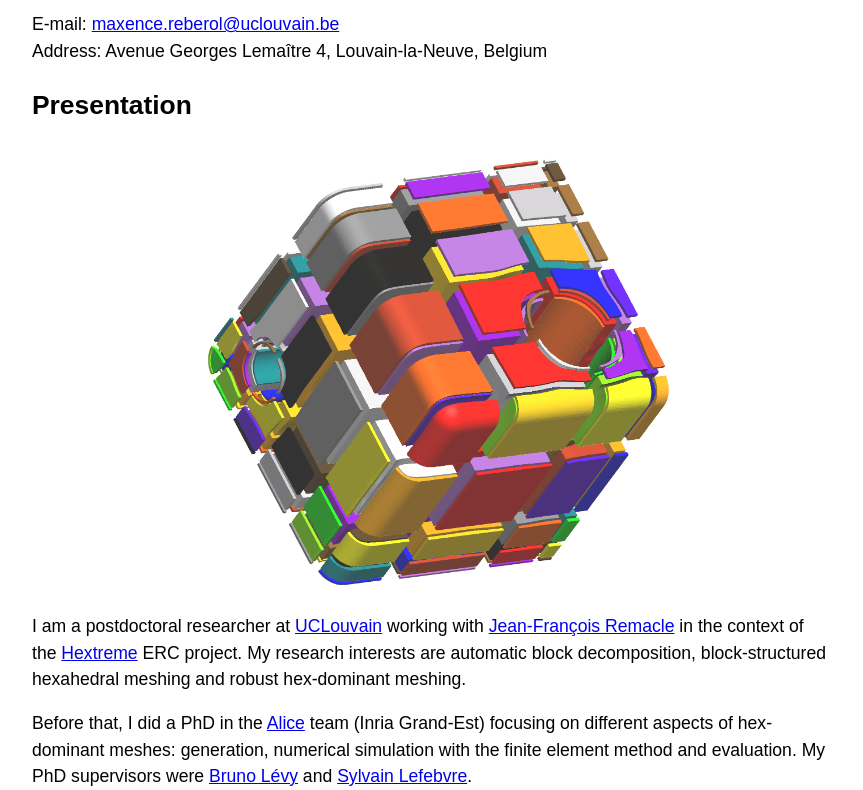
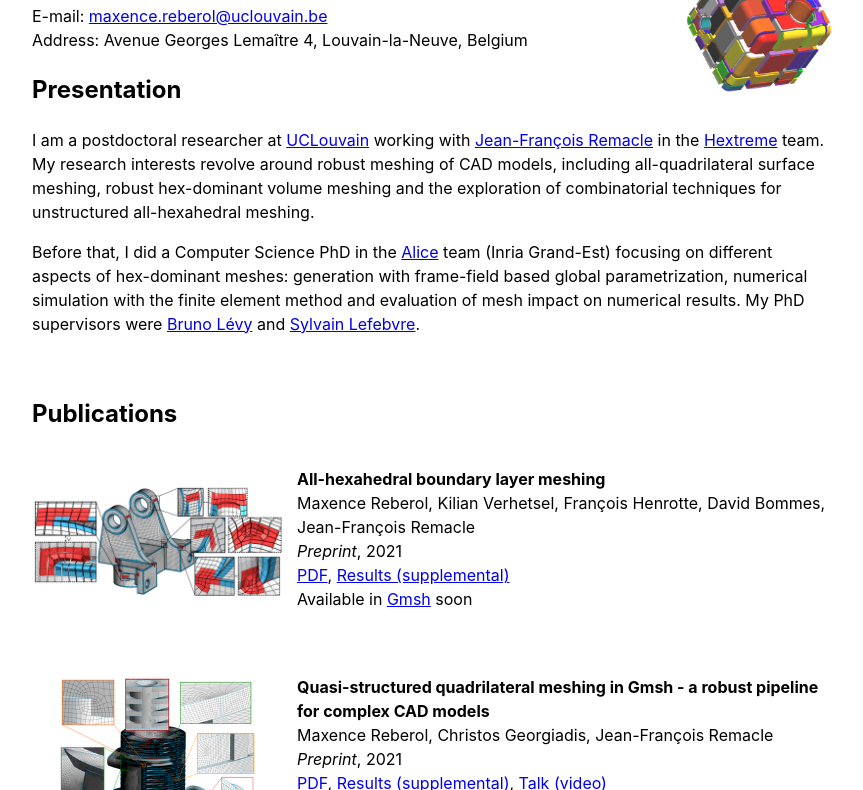
Before and after one commit to mxncr/mxncr.github.io, a plain HTML site: page index.html in a window 1280 px wide. Shown: the part 72-862 px from the top of the page, without its empty margins (208-1071 px from the left). Drawn offline with Linux system fonts and the light colour scheme.

Commit message:
add hexbl

```diff
--- a/index.html
+++ b/index.html
@@ -9,7 +9,7 @@ body{
     margin:1em auto;
     max-width:800px;
     padding:0 .62em;
-    font:1.1em/1.42 sans-serif;
+    font-family: -apple-system,BlinkMacSystemFont,Segoe UI,Roboto,Oxygen-Sans,Ubuntu,Cantarell,Helvetica Neue,sans-serif;
     line-height:1.5;
 }
 h1,h2,h3 {
@@ -36,6 +36,7 @@ p1 {
     <!--<aside>subtitle</aside>-->
 </header>
 <p>
+    <img style="float: right; margin: -50px 0px 0px 0px;" src="img/b2cyls_dual_dcp.png" width="150" />
     E-mail: <a href="mailto:maxence.reberol@uclouvain.be">maxence.reberol@uclouvain.be</a>
     <br>
     Address:
@@ -43,21 +44,22 @@ p1 {
 </p>
 
 <h2>Presentation</h2>
-<p style="text-align:center;">
-<img src="img/b2cyls_dual_dcp.png" width="60%"/>
-</p>
     <p>
     I am a postdoctoral researcher at <a href="https://uclouvain.be">UCLouvain</a>
     working with <a href="https://perso.uclouvain.be/jean-francois.remacle/">Jean-François Remacle</a>
-    in the context of the <a href="https://www.hextreme.eu/">Hextreme</a> ERC project. My research interests
-    are automatic block decomposition, block-structured hexahedral meshing and robust hex-dominant meshing.
+    in the <a href="https://www.hextreme.eu/">Hextreme</a> team. My research interests
+    revolve around robust meshing of CAD models, including all-quadrilateral
+    surface meshing, robust hex-dominant volume meshing and the exploration of
+    combinatorial techniques for unstructured all-hexahedral meshing.
     </p>
 
 
     <p>
-    Before that, I did a PhD in the <a href="http://alice.loria.fr/">Alice</a> team (Inria Grand-Est)
-    focusing on different aspects of hex-dominant meshes: generation, numerical simulation with the finite
-    element method and evaluation. My PhD supervisors were <a href="https://members.loria.fr/BLevy/">Bruno Lévy</a>
+    Before that, I did a Computer Science PhD in the <a href="http://alice.loria.fr/">Alice</a> team (Inria Grand-Est)
+    focusing on different aspects of hex-dominant meshes: generation with
+    frame-field based global parametrization, numerical simulation with the
+    finite element method and evaluation of mesh impact on numerical results. My PhD supervisors were <a
+    href="https://members.loria.fr/BLevy/">Bruno Lévy</a>
     and <a href="http://www.antexel.com/">Sylvain Lefebvre</a>.
     </p>
 <br>
@@ -65,6 +67,25 @@ p1 {
 <h2>Publications</h2>
 
     <div style="clear: both;"></div>
+
+    <dl>
+        <a href="img/hexbl_m3.jpeg">
+            <img style="float: left; margin: -20px 15px 0px 0px;" src="img/box_hexbl.png" width="250" />
+        </a>
+        <div id="paper">
+        <dt> <b> All-hexahedral boundary layer meshing </b> </dt>
+        <dt>Maxence Reberol, Kilian Verhetsel, François Henrotte, David Bommes, Jean-François Remacle </dt>
+        <dt><i>Preprint</i>, 2021</dt>
+        <dt>
+            <a href="https://mxncr.github.io/pdf/hexbl_2021.pdf">PDF</a>,
+            <a href="https://www.hextreme.eu/data/hexbl_supplemental.pdf">Results (supplemental)</a> <br>
+            Available in <a href="http://gmsh.info/">Gmsh</a> soon
+        </dt>
+        </div>
+    </dl>
+
+    <div style="clear: both;"></div>
+    <br>
 
     <dl>
         <a href="img/quadqs_block.png">
@@ -87,7 +108,7 @@ p1 {
     <div style="clear: both;"></div>
 
     <dl>
-        <img style="float: left; margin: -15px 15px 10px 0px;" src="img/box_highval.png" width="250" />
+        <img style="float: left; margin: -30px 15px 10px 0px;" src="img/box_highval.png" width="250" />
         <div id="paper">
         <dt> <b> Quad layouts with high valence singularities for flexible quad meshing </b> </dt>
         <dt>Jovana Jezdimirovíc, Alexandre Chemin, Maxence Reberol, François Henrotte, Jean François Remacle</dt>
@@ -109,7 +130,7 @@ p1 {
     <div style="clear: both;"></div>
 
     <dl>
-        <img style="float: left; margin: -10px 15px 0px 0px;" src="img/box_ffc.png" width="250" />
+        <img style="float: left; margin: -30px 15px 0px 0px;" src="img/box_ffc.png" width="250" />
         <dt> <b> Multiple approaches to frame field correction for CAD models </b> </dt>
         <dt>Maxence Reberol, Alexandre Chemin, Jean-François Remacle </dt>
         <dt><i>28th International Meshing Roundtable</i>, 2019</dt>
@@ -166,10 +187,10 @@ p1 {
     <div style="clear: both;"></div>
 
     <dl>
-        <img style="float: left; margin: -12px 15px 0px 0px;" src="img/box_hyb.png" width="250" />
+        <img style="float: left; margin: -25px 15px 0px 0px;" src="img/box_hyb.png" width="250" />
         <dt> <b>Low-order continuous finite element spaces on hybrid non-conforming hexahedral-tetrahedral meshes</b> </dt>
         <dt>Maxence Reberol, Bruno Lévy</dt>
-        <dt><i>Technical report</i>, 2016</dt>
+        <dt><i>Research report</i>, 2016</dt>
         <dt>
             <a href="https://hal.archives-ouvertes.fr/hal-01313285">Preprint</a>
         </dt>
```
Also changed, not shown: img/box_hexbl.png (added), 2 other files.
